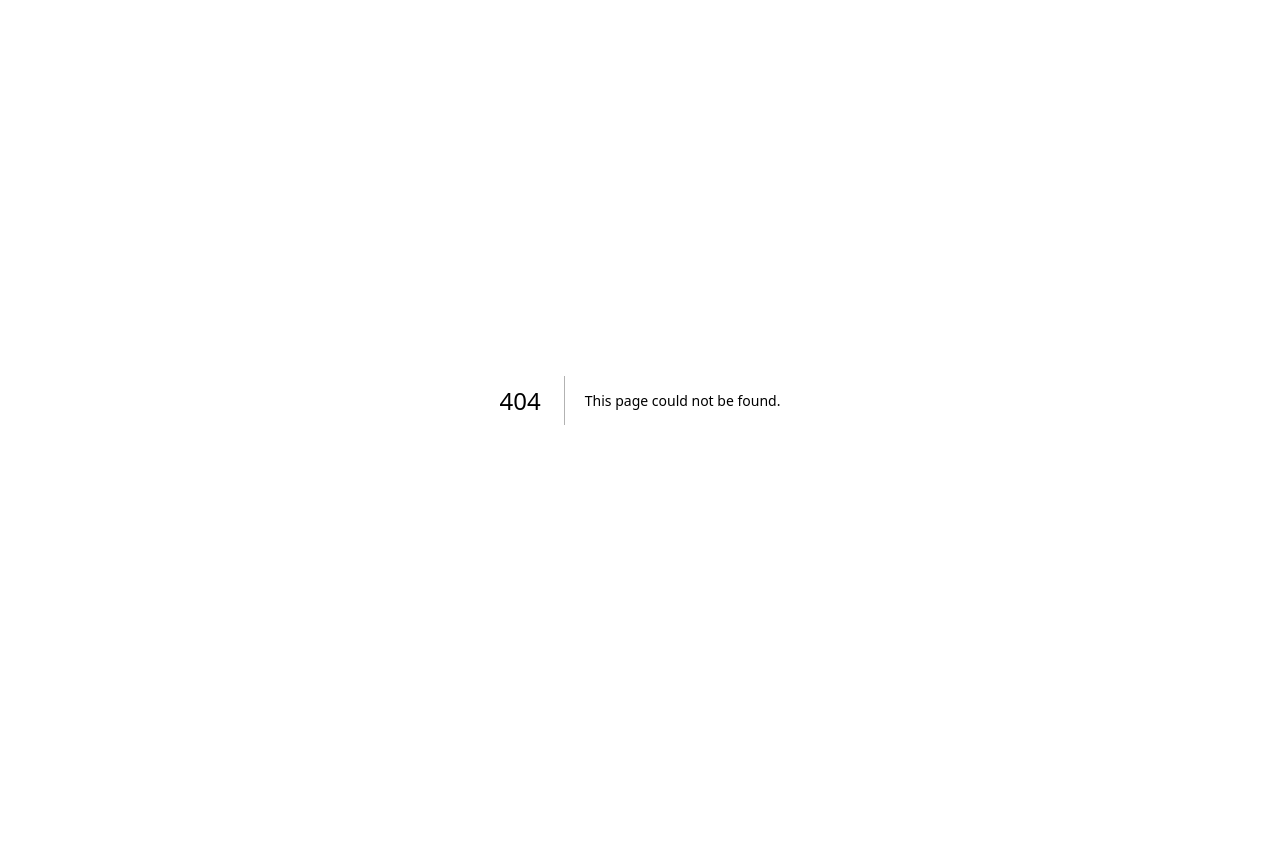
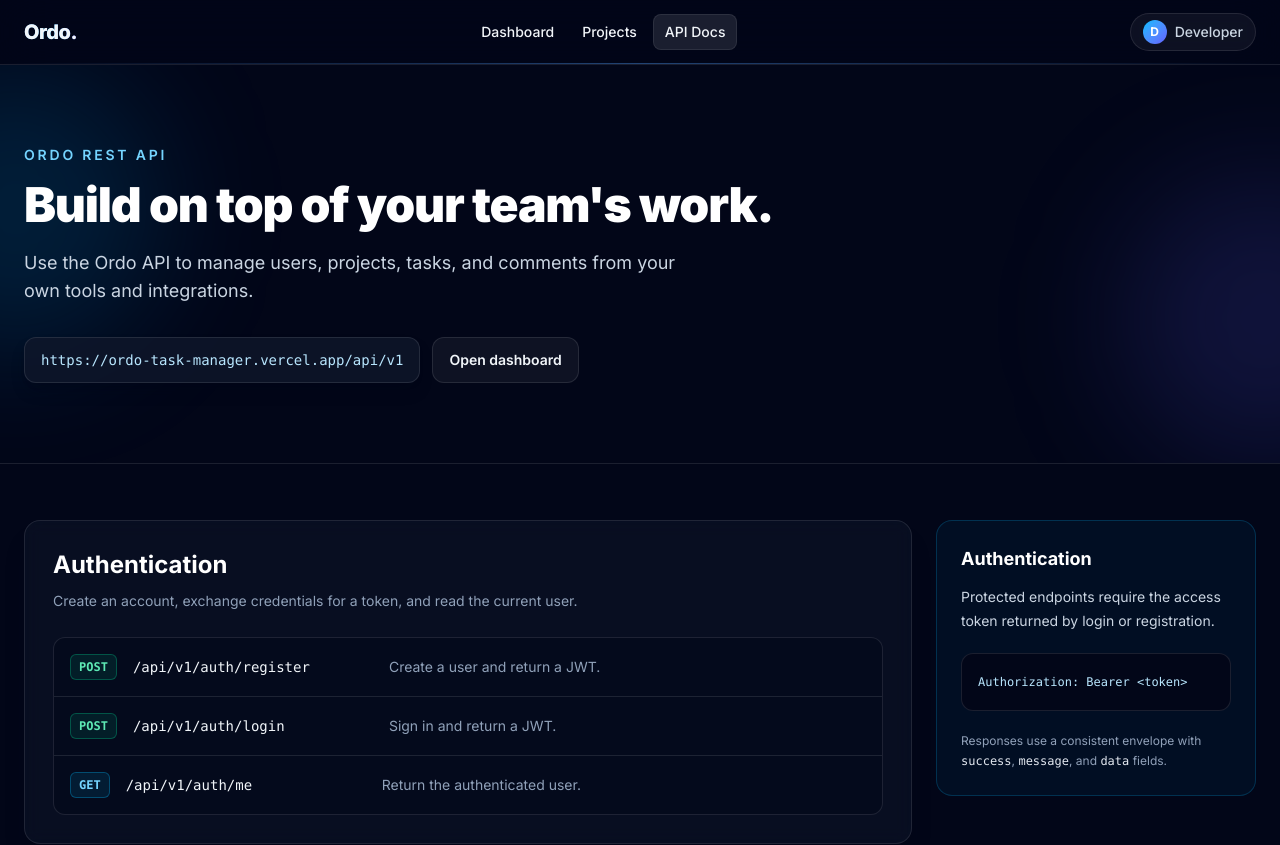
Before and after one commit to Omar-webcloud/Ordo, a Next.js app: page /api/docs in a window 1280 px wide. Before the commit this address had no page. Shown: the top 845 px of the page. Before the commit the page ends 800 px from the top, so only its background shows below. Built offline with nearby package versions, Linux system fonts and the light colour scheme.

Commit message:
feat: enhance Header component with active link detection and add API documentation page

```diff
--- /dev/null
+++ b/app/api/docs/page.tsx
@@ -0,0 +1,116 @@
+import Link from "next/link";
+
+import Header from "../../../components/layout/Header";
+
+type Endpoint = {
+  method: "GET" | "POST" | "PATCH" | "DELETE";
+  path: string;
+  description: string;
+};
+
+const endpointGroups: Array<{ title: string; description: string; endpoints: Endpoint[] }> = [
+  {
+    title: "Authentication",
+    description: "Create an account, exchange credentials for a token, and read the current user.",
+    endpoints: [
+      { method: "POST", path: "/api/v1/auth/register", description: "Create a user and return a JWT." },
+      { method: "POST", path: "/api/v1/auth/login", description: "Sign in and return a JWT." },
+      { method: "GET", path: "/api/v1/auth/me", description: "Return the authenticated user." },
+    ],
+  },
+  {
+    title: "Projects",
+    description: "List, create, update, and remove workspaces available to the current user.",
+    endpoints: [
+      { method: "GET", path: "/api/v1/projects", description: "List projects the current user belongs to." },
+      { method: "POST", path: "/api/v1/projects", description: "Create a project." },
+      { method: "GET", path: "/api/v1/projects/:id", description: "Get a project by ID." },
+      { method: "PATCH", path: "/api/v1/projects/:id", description: "Update a project you own." },
+      { method: "DELETE", path: "/api/v1/projects/:id", description: "Delete a project you own." },
+    ],
+  },
+  {
+    title: "Tasks and comments",
+    description: "Manage project tasks, their progress, and discussion threads.",
+    endpoints: [
+      { method: "GET", path: "/api/v1/projects/:id/tasks", description: "List tasks, with optional filters." },
+      { method: "POST", path: "/api/v1/projects/:id/tasks", description: "Create a task in a project." },
+      { method: "GET", path: "/api/v1/tasks/:id", description: "Get a task by ID." },
+      { method: "PATCH", path: "/api/v1/tasks/:id", description: "Update a task." },
+      { method: "DELETE", path: "/api/v1/tasks/:id", description: "Delete a task you own or created." },
+      { method: "GET", path: "/api/v1/tasks/:id/comments", description: "List a task's comments." },
+      { method: "POST", path: "/api/v1/tasks/:id/comments", description: "Add a comment to a task." },
+      { method: "DELETE", path: "/api/v1/comments/:id", description: "Delete one of your comments." },
+    ],
+  },
+];
+
+const methodClasses: Record<Endpoint["method"], string> = {
+  GET: "border-sky-400/30 bg-sky-400/10 text-sky-300",
+  POST: "border-emerald-400/30 bg-emerald-400/10 text-emerald-300",
+  PATCH: "border-amber-400/30 bg-amber-400/10 text-amber-300",
+  DELETE: "border-rose-400/30 bg-rose-400/10 text-rose-300",
+};
+
+export default function ApiDocsPage() {
+  return (
+    <main className="min-h-screen bg-slate-950 text-slate-100">
+      <Header userName="Developer" />
+
+      <section className="relative overflow-hidden border-b border-white/10">
+        <div className="pointer-events-none absolute -left-32 top-0 h-72 w-72 rounded-full bg-sky-500/15 blur-3xl" />
+        <div className="pointer-events-none absolute -right-32 bottom-0 h-72 w-72 rounded-full bg-indigo-500/15 blur-3xl" />
+        <div className="relative mx-auto max-w-7xl px-4 py-14 sm:px-6 sm:py-20">
+          <p className="mb-4 text-sm font-semibold uppercase tracking-[0.2em] text-sky-300">Ordo REST API</p>
+          <h1 className="max-w-3xl text-4xl font-black tracking-tight text-white sm:text-5xl">
+            Build on top of your team&apos;s work.
+          </h1>
+          <p className="mt-5 max-w-2xl text-base leading-7 text-slate-300 sm:text-lg">
+            Use the Ordo API to manage users, projects, tasks, and comments from your own tools and integrations.
+          </p>
+          <div className="mt-8 flex flex-col gap-3 sm:flex-row sm:items-center">
+            <code className="rounded-xl border border-white/10 bg-slate-900/80 px-4 py-3 font-mono text-sm text-sky-200 shadow-lg shadow-slate-950/30">
+              {"https://ordo-task-manager.vercel.app/api/v1"}
+            </code>
+            <Link href="/dashboard" className="inline-flex items-center justify-center rounded-xl border border-white/10 bg-white/5 px-4 py-3 text-sm font-semibold text-slate-200 transition hover:bg-white/10 hover:text-white">
+              Open dashboard
+            </Link>
+          </div>
+        </div>
+      </section>
+
+      <section className="mx-auto grid max-w-7xl gap-6 px-4 py-10 sm:px-6 lg:grid-cols-[minmax(0,1fr)_20rem] lg:py-14">
+        <div className="space-y-6">
+          {endpointGroups.map((group) => (
+            <article key={group.title} className="rounded-2xl border border-white/10 bg-slate-900/50 p-5 shadow-xl shadow-slate-950/20 backdrop-blur-sm sm:p-7">
+              <h2 className="text-2xl font-bold text-white">{group.title}</h2>
+              <p className="mt-2 text-sm leading-6 text-slate-400">{group.description}</p>
+              <div className="mt-6 divide-y divide-white/10 overflow-hidden rounded-xl border border-white/10 bg-slate-950/35">
+                {group.endpoints.map((endpoint) => (
+                  <div key={`${endpoint.method}-${endpoint.path}`} className="flex flex-col gap-3 px-4 py-4 sm:flex-row sm:items-center sm:gap-4">
+                    <span className={`w-fit rounded-md border px-2 py-1 font-mono text-xs font-bold ${methodClasses[endpoint.method]}`}>
+                      {endpoint.method}
+                    </span>
+                    <code className="break-all font-mono text-sm text-slate-100 sm:min-w-[15rem]">{endpoint.path}</code>
+                    <p className="text-sm leading-6 text-slate-400">{endpoint.description}</p>
+                  </div>
+                ))}
+              </div>
+            </article>
+          ))}
+        </div>
+
+        <aside className="h-fit rounded-2xl border border-sky-400/20 bg-sky-400/5 p-5 sm:p-6 lg:sticky lg:top-24">
+          <h2 className="text-lg font-bold text-white">Authentication</h2>
+          <p className="mt-3 text-sm leading-6 text-slate-300">
+            Protected endpoints require the access token returned by login or registration.
+          </p>
+          <pre className="mt-5 overflow-x-auto rounded-xl border border-white/10 bg-slate-950 p-4 text-xs leading-6 text-sky-200"><code>Authorization: Bearer &lt;token&gt;</code></pre>
+          <p className="mt-5 text-xs leading-5 text-slate-400">
+            Responses use a consistent envelope with <code className="text-slate-200">success</code>, <code className="text-slate-200">message</code>, and <code className="text-slate-200">data</code> fields.
+          </p>
+        </aside>
+      </section>
+    </main>
+  );
+}
--- a/components/layout/Header.tsx
+++ b/components/layout/Header.tsx
@@ -12,9 +12,14 @@
 };
 
 const navLinks = [
-  { label: "Dashboard", href: "/dashboard" },
-  { label: "Projects", href: "/dashboard/projects" },
-  { label: "API Docs ↗", href: "http://localhost:5000/api/docs", external: true },
+  { label: "Dashboard", href: "/dashboard", isActive: (pathname: string) => pathname === "/dashboard" },
+  {
+    label: "Projects",
+    href: "/dashboard/projects",
+    isActive: (pathname: string) =>
+      pathname.startsWith("/dashboard/projects") || pathname.startsWith("/dashboard/tasks"),
+  },
+  { label: "API Docs", href: "/api/docs", isActive: (pathname: string) => pathname === "/api/docs" },
 ];
 
 export default function Header({
@@ -44,23 +49,7 @@
 
         <nav className="hidden items-center gap-1 sm:flex">
           {navLinks.map((link) => {
-            const isActive =
-              !link.external &&
-              (pathname === link.href || pathname.startsWith(link.href + "/"));
-
-            if (link.external) {
-              return (
-                <a
-                  key={link.href}
-                  href={link.href}
-                  target="_blank"
-                  rel="noreferrer"
-                  className="rounded-lg px-3 py-2 text-sm font-medium text-slate-400 transition-colors hover:bg-white/5 hover:text-white"
-                >
-                  {link.label}
-                </a>
-              );
-            }
+            const isActive = link.isActive(pathname);
             return (
               <Link
                 key={link.href}
@@ -135,23 +124,7 @@
         <div className="absolute left-0 right-0 top-full z-50 border-b border-white/10 bg-slate-950/95 px-4 pb-4 pt-2 backdrop-blur-xl sm:hidden">
           <nav className="mb-4 flex flex-col gap-1">
             {navLinks.map((link) => {
-              const isActive =
-                !link.external &&
-                (pathname === link.href || pathname.startsWith(link.href + "/"));
-              if (link.external) {
-                return (
-                  <a
-                    key={link.href}
-                    href={link.href}
-                    target="_blank"
-                    rel="noreferrer"
-                    onClick={() => setMobileOpen(false)}
-                    className="rounded-lg px-3 py-2.5 text-sm font-medium text-slate-400 transition-colors hover:bg-white/5 hover:text-white"
-                  >
-                    {link.label}
-                  </a>
-                );
-              }
+              const isActive = link.isActive(pathname);
               return (
                 <Link
                   key={link.href}
```
